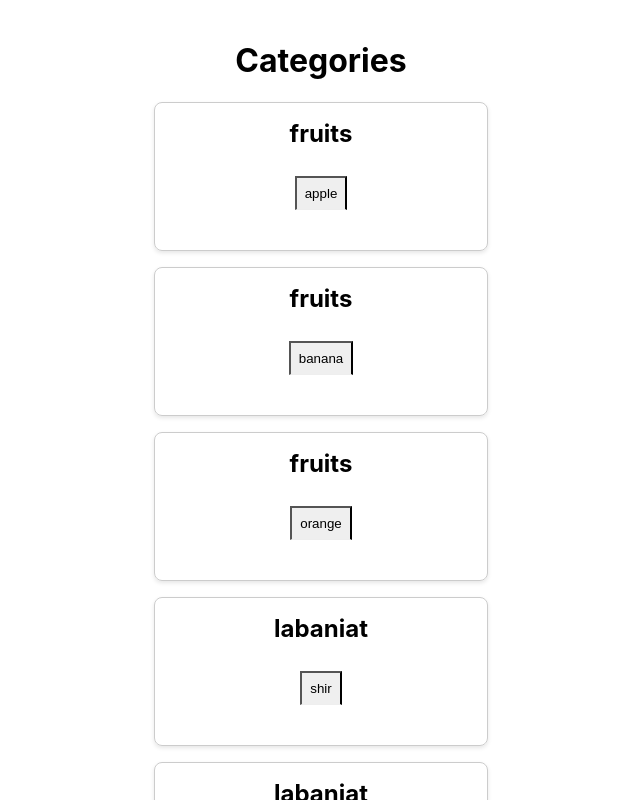
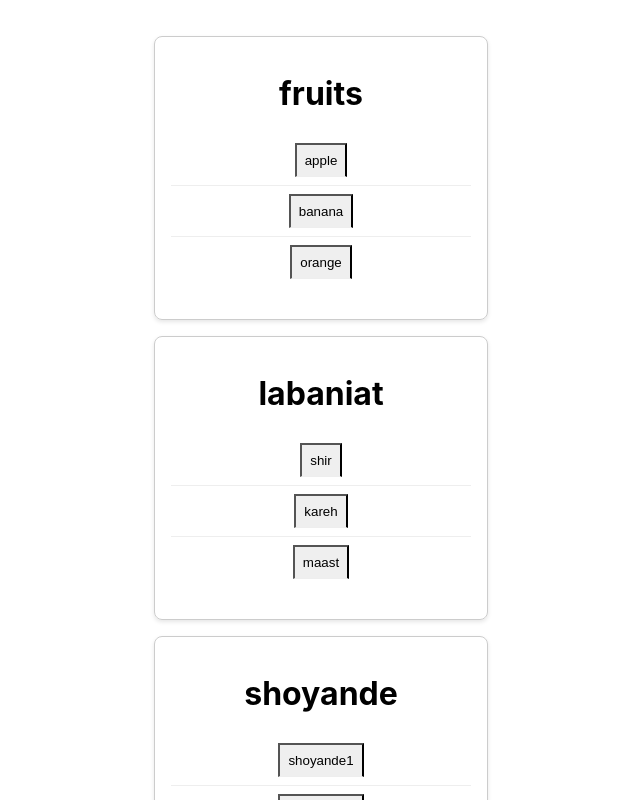
Before and after one commit to ilia1616/littlecodes, a React (Create React App) app in the folder React/frontend/: page / in a window 1280 px wide. Shown: the top 800 px of the page, without its empty margins (319-959 px from the left). Built offline with nearby package versions, Linux system fonts and the light colour scheme.

Commit message:
sucessfuly grouped items by category

```diff
--- /dev/null
+++ b/React/frontend/src/components/cat-box.js
@@ -0,0 +1,26 @@
+import React from "react";
+import { categories } from "../data";
+import ItemButton from "./item-button";
+
+const CatBox = ({ catName }) => {
+    // Filter items by the provided category name
+    const grouped = categories.filter((item) => item.categorie === catName);
+
+    return (
+        <div className="category-box">
+            <h1>{catName}</h1>
+            <ul>
+                {grouped.map((item) => (
+                    <ItemButton
+                        key={item.id}
+                        id={item.id}
+                        category={item.category}
+                        name={item.name}
+                    />
+                ))}
+            </ul>
+        </div>
+    );
+};
+
+export default CatBox;
--- a/React/frontend/src/components/category-box.js
+++ /dev/null
@@ -1,23 +0,0 @@
-import React from "react";
-import { useNavigate } from "react-router-dom";
-
-const CategoryBox = ({id, category, name}) => {
-    const nav = useNavigate();
-
-    return(
-        <div className="category-box">
-            <h2>{category}</h2>
-            <ul>
-                {/* {items.map((item,id) =>  */}
-                <li key={id}>
-                    <button onClick={() => nav(`/${category}/${name}`)}>
-                    {name}
-                    </button>
-                    </li>
-                {/* )} */}
-            </ul>
-        </div>
-    );
-};
-
-export default CategoryBox;
--- /dev/null
+++ b/React/frontend/src/components/item-button.js
@@ -0,0 +1,16 @@
+import React from "react";
+import { useNavigate } from "react-router-dom";
+
+const ItemButton = ({ id, category, name }) => {
+    const nav = useNavigate();
+
+    return (
+        <li key={id}>
+            <button onClick={() => nav(`/${category}/${name}`)}>
+                {name}
+            </button>
+        </li>
+    );
+};
+
+export default ItemButton;
--- a/React/frontend/src/pages/catpage.jsx
+++ b/React/frontend/src/pages/catpage.jsx
@@ -1,16 +1,21 @@
 import React from 'react';
 import { categories } from '../data';
+import { useNavigate } from 'react-router-dom';
 
 const ThePage = ({ specific_category }) => {
   const filteredItems = categories.filter((item) => item.categorie === specific_category);
+  const nav = useNavigate();
 
   return (
     <div>
+      <button onClick={() => nav('/')}>BACK</button>
       <h1>{specific_category}</h1>
       {filteredItems.length > 0 ? (
         <ul>
           {filteredItems.map((item) => (
-            <li key={item.id}>{item.name}</li>
+            <li key={item.id}><button onClick={() => nav(`/${specific_category}/${item.name}`)}>
+              {item.name}
+            </button></li>
           ))}
         </ul>
       ) : (
--- a/React/frontend/src/pages/home.jsx
+++ b/React/frontend/src/pages/home.jsx
@@ -1,15 +1,13 @@
 import React from 'react'
-import CategoryBox from '../components/category-box';
-import { categories } from '../data';
+import CatBox from '../components/cat-box';
 
 export default function Home() {
 
     return (
         <div className='App'>
-            <h1>Categories</h1>
-            {categories.map((cat) =>
-            // (<CategoryBox key={index} category={cat.categorie} items={cat.items} />))}
-            (<CategoryBox key={cat.id} category={cat.categorie} name={cat.name} />))}
+            <CatBox catName="fruits" />
+            <CatBox catName="labaniat" />
+            <CatBox catName="shoyande" />
         </div>
 );
 }
```
